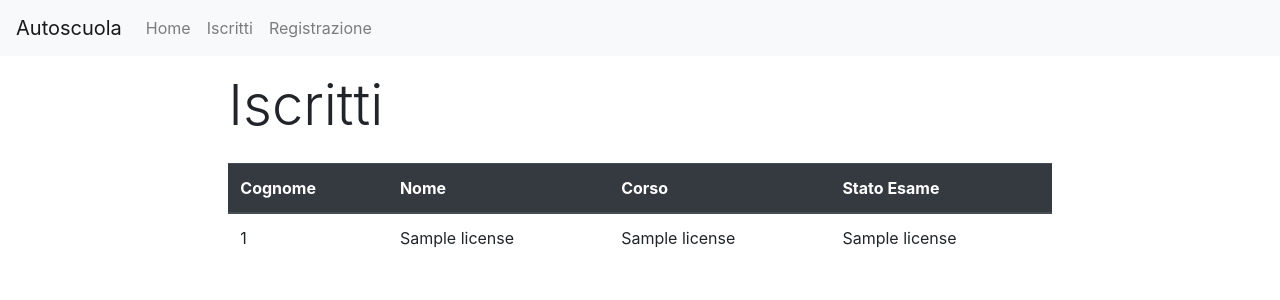
After one commit to GiacomoTezza/esame-2020, a Flask app: template templates/subscribers/index.html in a window 1280 px wide. The commit adds this page. Shown: the top 300 px of the page. Run offline with Flask 2, Linux system fonts and the light colour scheme; the template is opened without the code that fills it: most values are stand-ins (such as "Sample title", 1, 10 or a date in 2020); parts of the project's set-up code (start-up, migrations or seed data) failed here and were passed over; some libraries are stand-ins or nearby versions.

Commit message:
Added subscriber page

```diff
--- a/__init__.py
+++ b/__init__.py
@@ -12,4 +12,7 @@ def create_app():
     app.register_blueprint(home.bp)
     app.add_url_rule('/', endpoint='index')
 
+    from . import subscribers
+    app.register_blueprint(subscribers.bp)
+
     return app
--- a/home.py
+++ b/home.py
@@ -9,7 +9,10 @@ bp = Blueprint('home', __name__)
 def index():
     db = get_db()
     cursor = db.cursor()
-    cursor.execute('SELECT Name, Description FROM License')
+    cursor.execute(
+        'SELECT Name, Description '
+        'FROM License'
+        )
 
     data = []
     for (name, description) in cursor:
--- a/templates/base.html
+++ b/templates/base.html
@@ -19,7 +19,7 @@
 		<div class="collapse navbar-collapse" id="navbarNavAltMarkup">
 			<div class="navbar-nav">
 				<a class="nav-item nav-link" href="{{ url_for('home.index') }}">Home</a>
-				<a class="nav-item nav-link" href="#">Iscritti</a>
+				<a class="nav-item nav-link" href="{{ url_for('subscribers.index') }}">Iscritti</a>
 				<a class="nav-item nav-link" href="#">Registrazione</a>
 			</div>
 		</div>
--- /dev/null
+++ b/templates/subscribers/index.html
@@ -0,0 +1,35 @@
+{% extends 'base.html' %}
+
+{% block title %}Iscritti{% endblock %}
+
+{% block content %}
+<div class="row mt-3">
+    <div class="col-sm-8 offset-sm-2">
+        <h1 class="display-4">Iscritti</h1>
+    </div>
+</div>
+<div class="row mt-3">
+    <div class="col-sm-8 offset-sm-2">
+        <table class="table">
+            <thead class="thead-dark">
+                <tr>
+                    <th scope="col">Cognome</th>
+                    <th scope="col">Nome</th>
+                    <th scope="col">Corso</th>
+                    <th scope="col">Stato Esame</th>
+                </tr>
+            </thead>
+            <tbody>
+                {% for subscriber in data %}
+                <tr>
+                    <td>{{ subscriber[0] }}</td>
+                    <td>{{ subscriber[1] }}</td>
+                    <td>{{ subscriber[2] }}</td>
+                    <td>{{ subscriber[3] }}</td>
+                </tr>
+                {% endfor %}
+            </tbody>
+        </table>
+    </div>
+</div>
+{% endblock %}
```
Also changed, not shown: subscribers.py (added, +23 -0 lines).
